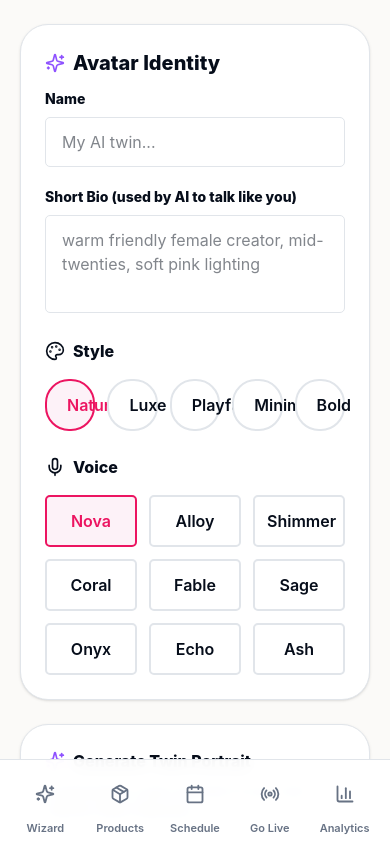
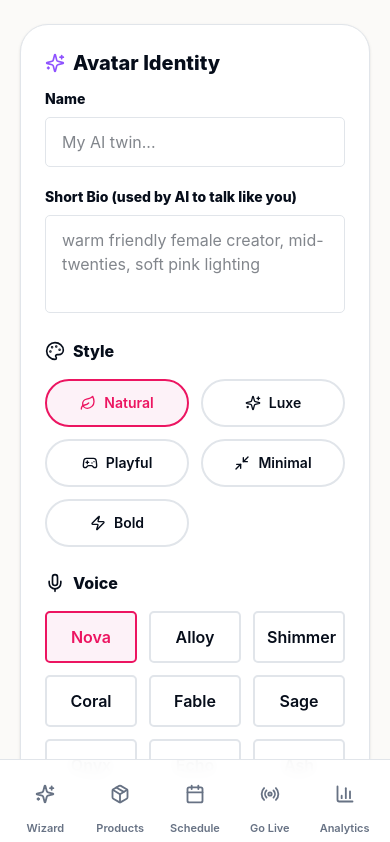
Before and after one commit to mohamedishaaqmeeran-ops/ai-twin, a React (Vite) app: page /app/portrait in a window 390 px wide. Shown: the top 842 px of the page. Built offline with nearby package versions, Linux system fonts and the light colour scheme.

Commit message:
initial commit

```diff
--- a/src/pages/Portrait.jsx
+++ b/src/pages/Portrait.jsx
@@ -54,19 +54,19 @@ export default function Portrait() {
           <Palette className="h-5 w-5" /> Style
         </p>
 
-        <div className="mt-4 grid grid-cols-5 gap-3">
+       <div className="mt-4 grid grid-cols-2 sm:grid-cols-3 md:grid-cols-4 lg:grid-cols-5 gap-3">
   {styles.map(({ label, Icon }) => (
     <button
       key={label}
       onClick={() => setStyle(label)}
-              className={`flex items-center gap-2 rounded-2xl border-2 px-3 py-3 text-base cursor-pointer font-semibold transition ${
+      className={`flex items-center justify-center sm:justify-start gap-2 rounded-2xl border-2 px-3 py-3 text-base cursor-pointer font-semibold transition ${
         style === label
           ? "border-[var(--brand-pink)] bg-pink-50 text-[var(--brand-pink)]"
           : "border-border bg-card text-foreground hover:border-foreground/20"
       }`}
     >
       <Icon className="h-4 w-4" />
-              {label}
+      <span className="text-sm sm:text-base">{label}</span>
     </button>
   ))}
 </div>
```
Lines whose indentation alone changed are shown as unchanged.
